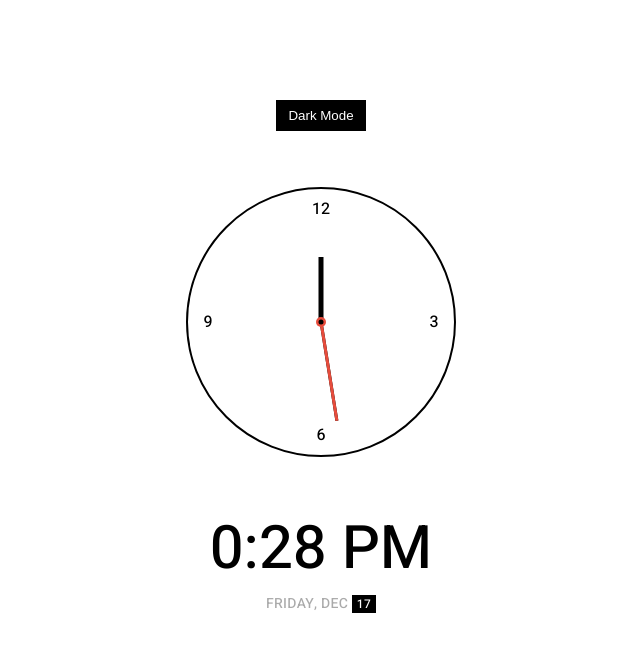
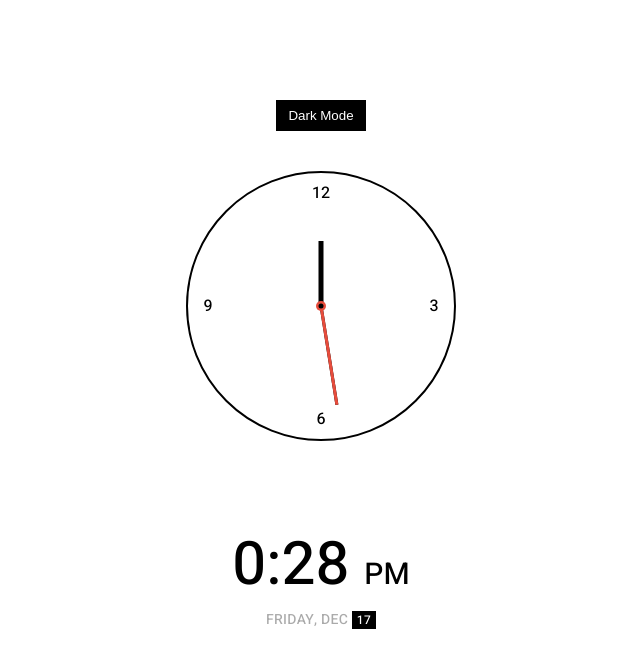
Before and after one commit to awebdevguy/theme_clock, a plain HTML site: page index.html in a window 1280 px wide. Shown: the whole page, without its empty margins (319-959 px from the left). Drawn offline with Linux system fonts and the light colour scheme.

Commit message:
ampm smaller

```diff
--- a/script.js
+++ b/script.js
@@ -29,7 +29,7 @@ function setTime() {
   const ampm = hours >= 12 ? 'PM' : 'AM';
 
   timeElement.innerHTML = `
-    ${hoursForClock}:${minutes < 10 ? `0${minutes}` : minutes} ${ampm}
+    ${hoursForClock}:${minutes < 10 ? `0${minutes}` : minutes} <span class="ampm">${ampm}</span>
   `;
 
   dateElement.innerHTML = `
--- a/style.css
+++ b/style.css
@@ -58,7 +58,7 @@ body {
   width: 270px;
   height: 270px;
   background-color: transparent;
-  margin-bottom: 3rem;
+  margin-bottom: 5rem;
 }
 
 .number {
@@ -152,6 +152,10 @@ body {
   font-size: 60px;
 }
 
+.ampm {
+  font-size: 30px;
+}
+
 .date {
   color: #aaa;
   font-size: 14px;
```
